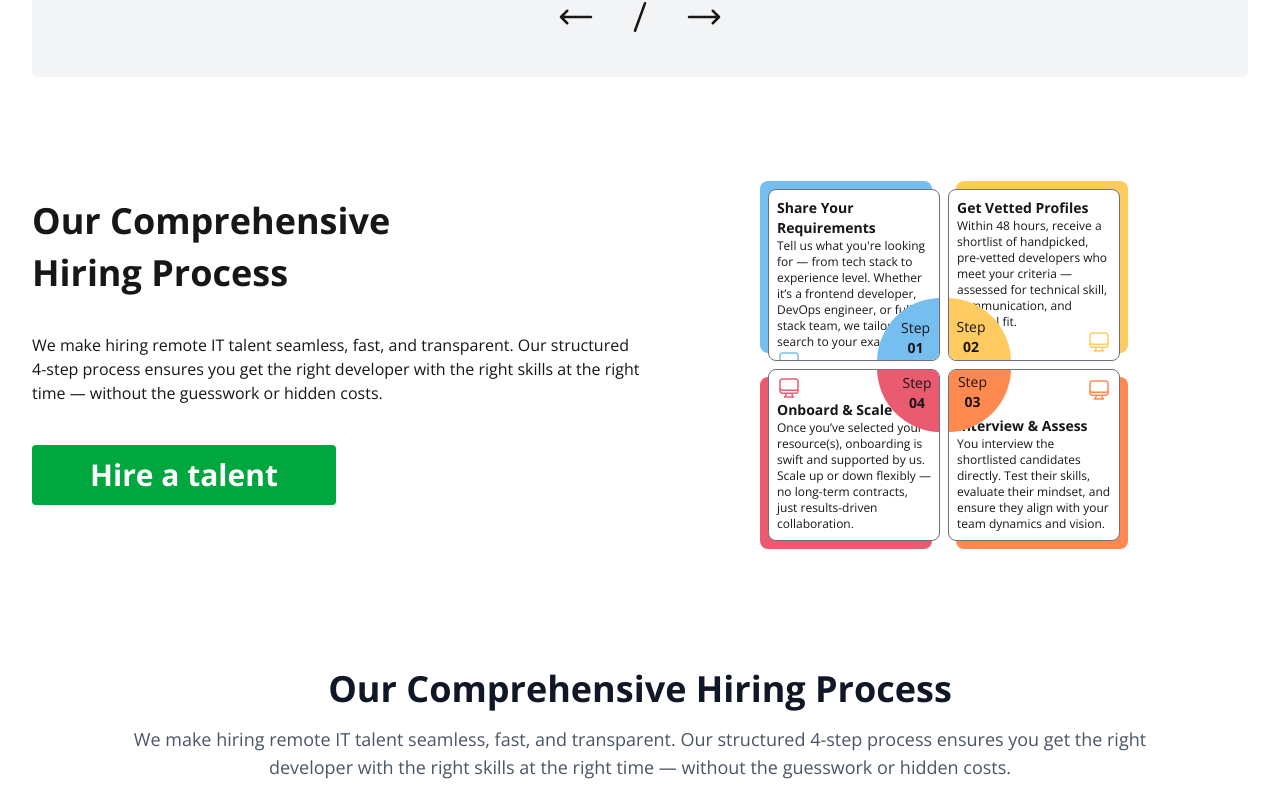
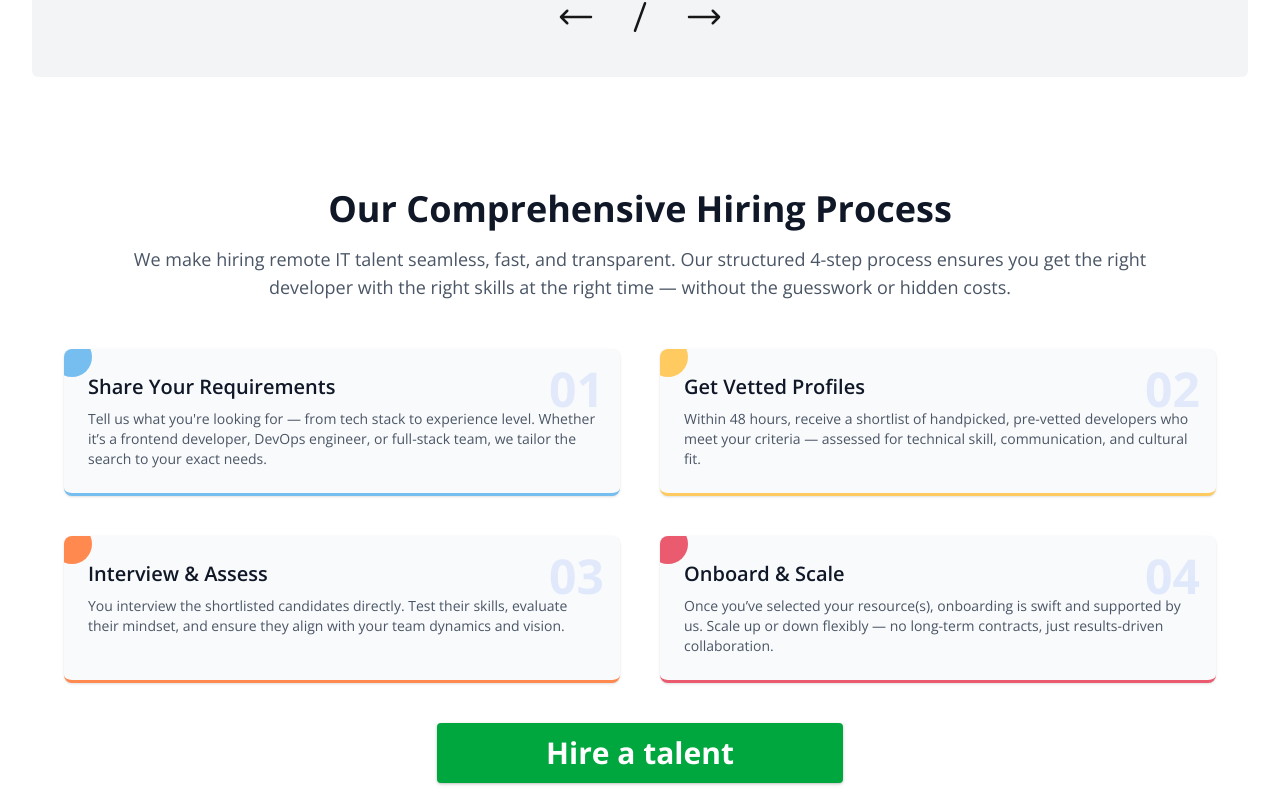
Before and after one commit to faizdev007/OVE_Web, a Next.js app: page / in a window 1280 px wide. Shown: the part 1457-2259 px from the top of the page. Built offline with nearby package versions, Linux system fonts and the light colour scheme; what tailwindcss-animated would draw is missing.

Commit message:
update new

```diff
--- a/components/Homepage/hiringprocess.tsx
+++ b/components/Homepage/hiringprocess.tsx
@@ -39,7 +39,7 @@ export default function HiringProcess()
     ];
     return(
     <>
-    <section className='bg-white relative px-4 py-10 sm:px-6 lg:px-8 mx-auto dark:bg-gray-700'>
+    <section className='bg-white hidden relative px-4 py-10 sm:px-6 lg:px-8 mx-auto dark:bg-gray-700'>
         <div className={`animate-fade-left animate-ease-in animate-alternate animate-fill-both flex items-center`}>
             <div className='mx-auto w-full h-full grid md:grid-cols-2'>
                 <div className='mb-6 flex flex-col justify-center 2xl:gap-15 lg:gap-10 gap-5 text-center md:text-start'>
@@ -120,7 +120,7 @@ export default function HiringProcess()
             ))}
         </div>
         <div className='w-full flex justify-center mt-10'>
-            <button className='w-1/3 cursor-pointer hover:bg-green-700 drop-shadow shadow hover:shadow-xl bg-green-600 text-white lg:p-3 p-2 xl:text-3xl font-bold rounded'>Hire a talent</button>
+            <button className='md:w-1/3 w-1/2 cursor-pointer hover:bg-green-700 drop-shadow shadow hover:shadow-xl bg-green-600 text-white lg:p-3 p-2 xl:text-3xl text-nowarp font-bold rounded'>Hire a talent</button>
         </div>
     </section>
     </>
```
